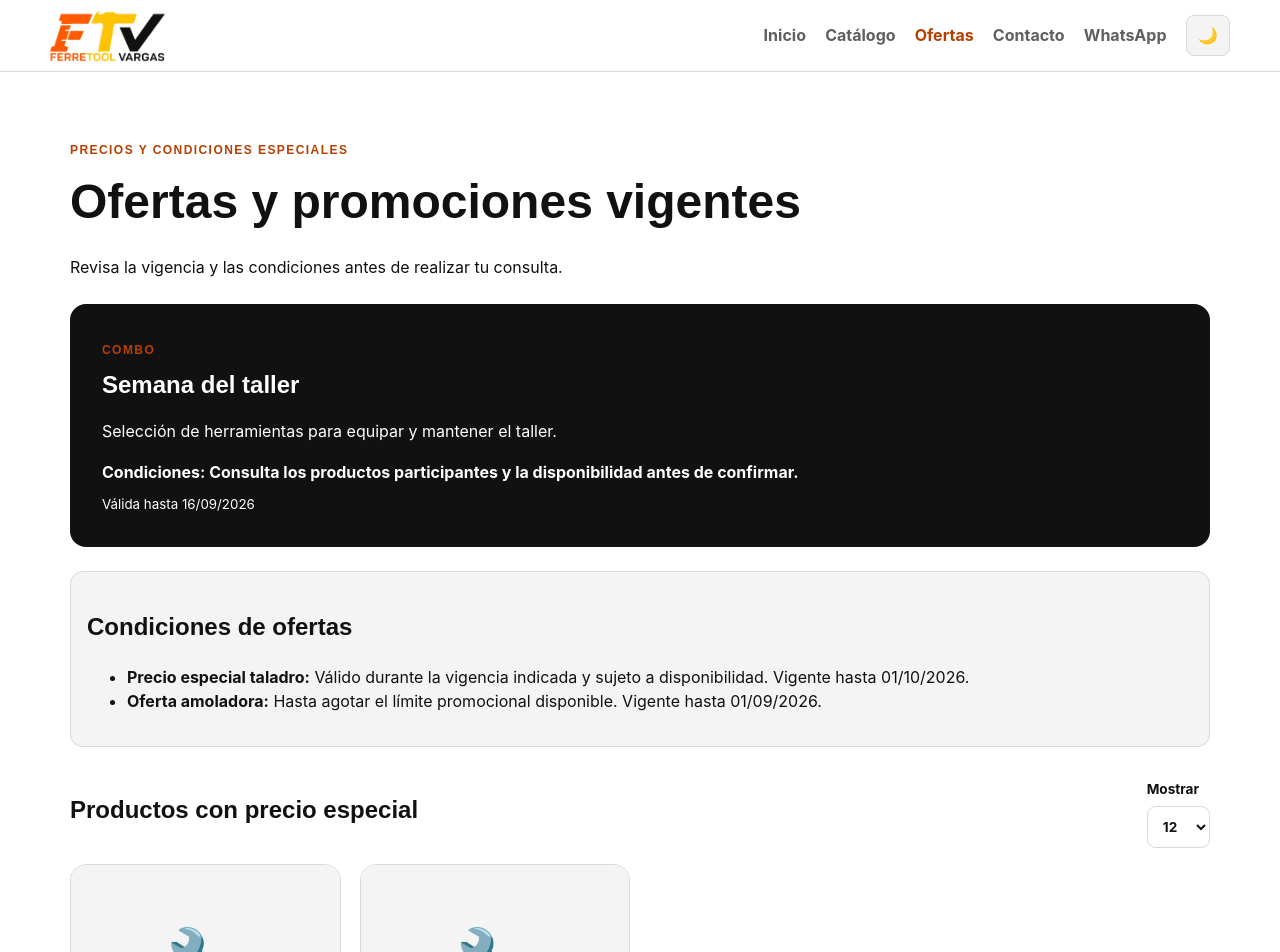
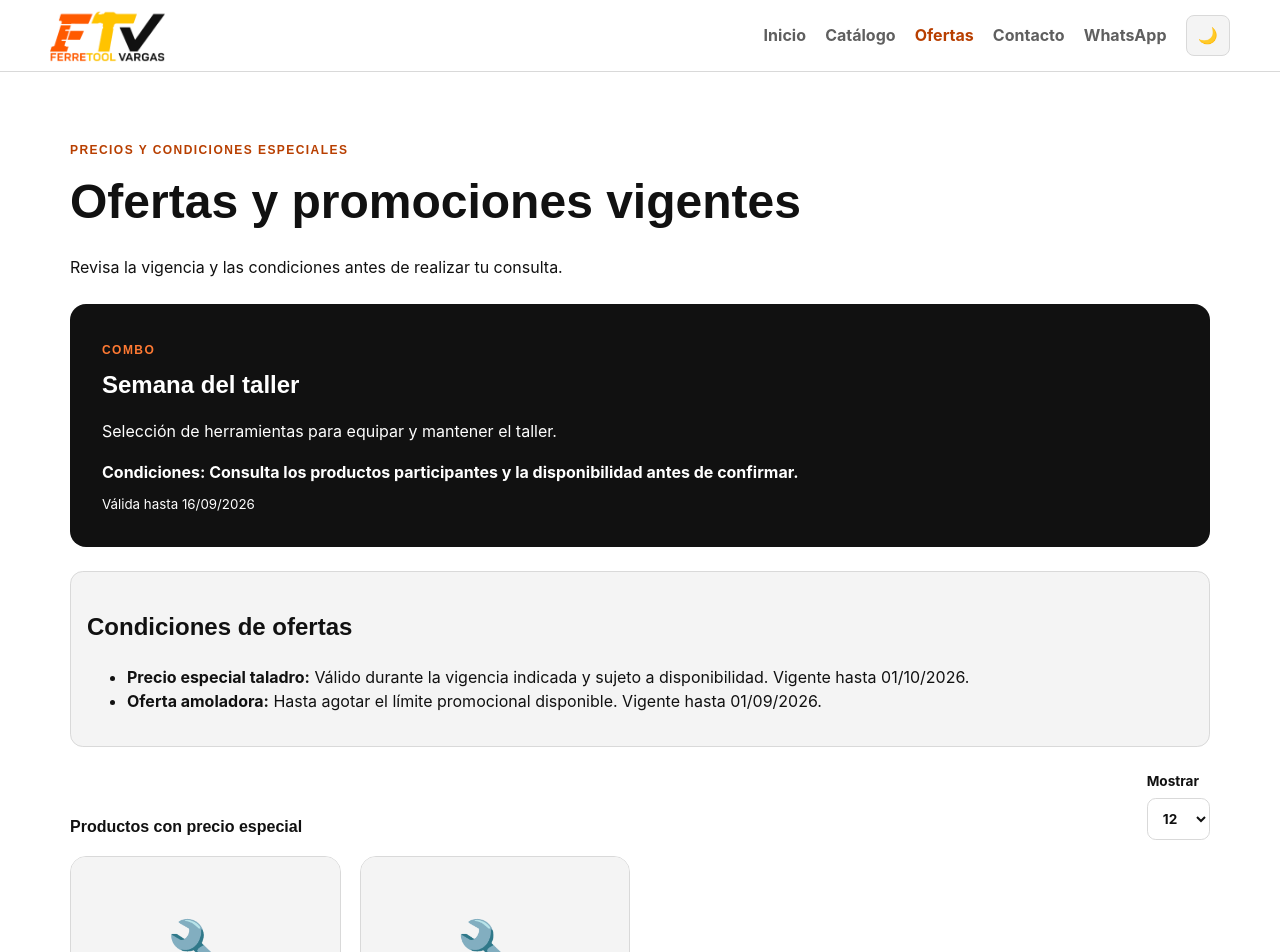
Before and after one commit to ferretoolvargas/web, an Angular app in the folder frontend-angular/: page /ofertas in a window 1280 px wide. Shown: the top 952 px of the page. Built offline with nearby package versions, Linux system fonts and the light colour scheme.

Commit message:
fix: estabilizar rutas publicas hidratadas

```diff
--- a/frontend-angular/src/app/core/config/app-config.ts
+++ b/frontend-angular/src/app/core/config/app-config.ts
@@ -1,4 +1,4 @@
-import { InjectionToken } from '@angular/core';
+import { InjectionToken, isDevMode } from '@angular/core';
 
 export interface AppConfig {
   useMocks: boolean;
@@ -11,5 +11,5 @@ export const appConfigValue: AppConfig = {
   useMocks: true,
   apiUrl: '/api',
   mockUrl: 'mock-data',
-  mockLatencyMs: 120,
+  mockLatencyMs: isDevMode() ? 120 : 0,
 };
--- a/frontend-angular/src/app/features/public/catalog.page.ts
+++ b/frontend-angular/src/app/features/public/catalog.page.ts
@@ -107,9 +107,9 @@ import { EmptyState, ProductCard } from '../../shared/ui';
       </aside>
       <div class="catalog-results">
         <div class="results-heading">
-          <p>
+          <h2>
             <strong>{{ total() }}</strong> productos encontrados
-          </p>
+          </h2>
           <label
             >Mostrar<select [formControl]="limit">
               <option [ngValue]="12">12</option>
--- a/frontend-angular/src/styles.scss
+++ b/frontend-angular/src/styles.scss
@@ -2,6 +2,7 @@
   --primary: #ff5a00;
   --primary-strong: #d94c00;
   --primary-text: #b83f00;
+  --primary-on-dark: #ff7a33;
   --secondary: #ffc300;
   --bg: #ffffff;
   --surface: #ffffff;
@@ -313,6 +314,9 @@ td button {
 .promotion-banner h2 {
   margin: 0.3rem 0;
 }
+.promotion-banner .eyebrow {
+  color: var(--primary-on-dark);
+}
 .promotion-banner strong,
 .promotion-banner small {
   display: block;
@@ -396,6 +400,10 @@ td button {
   justify-content: space-between;
   align-items: end;
   margin-bottom: 1rem;
+}
+.results-heading h2 {
+  margin: 0;
+  font-size: 1rem;
 }
 .filter-toggle {
   display: none;
```
